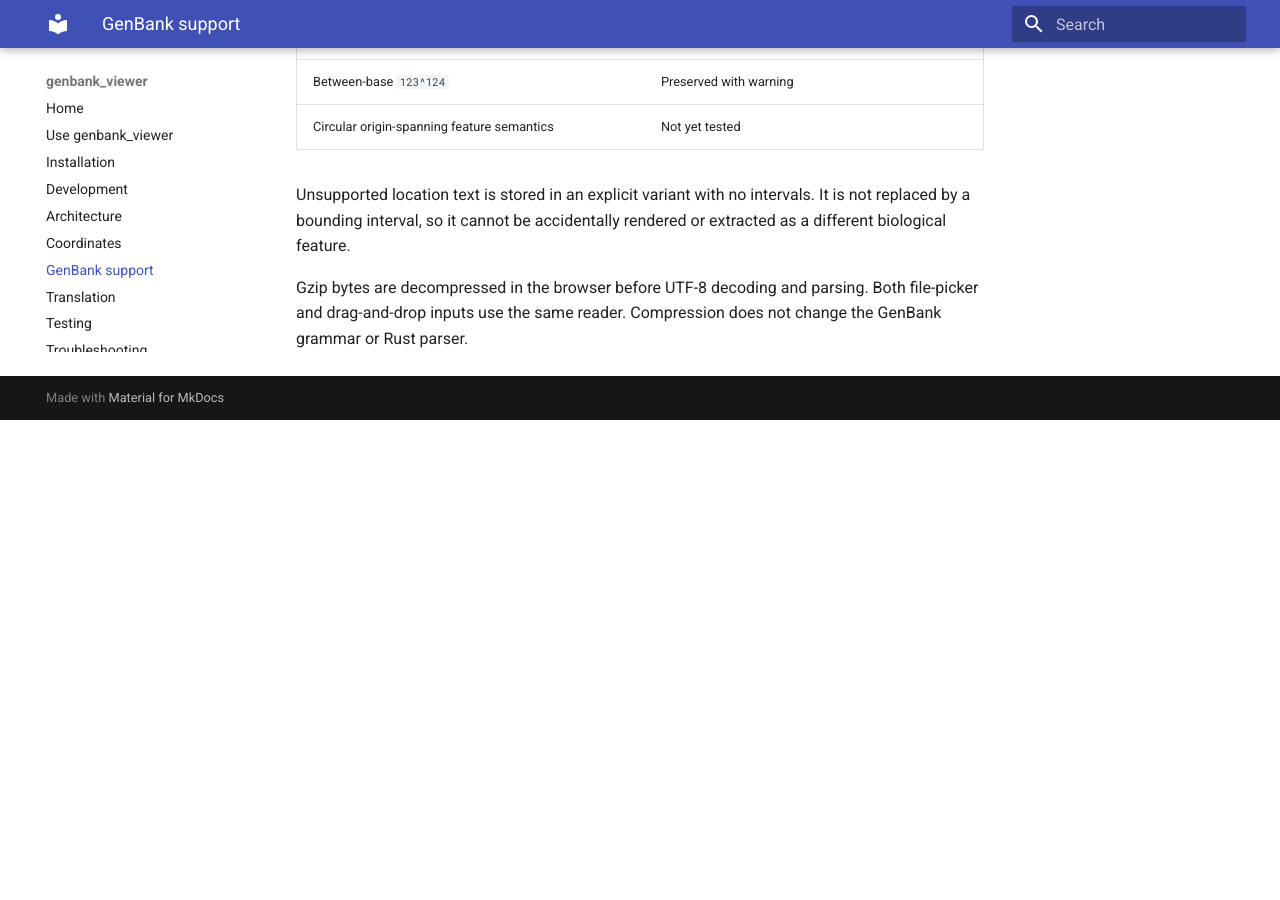
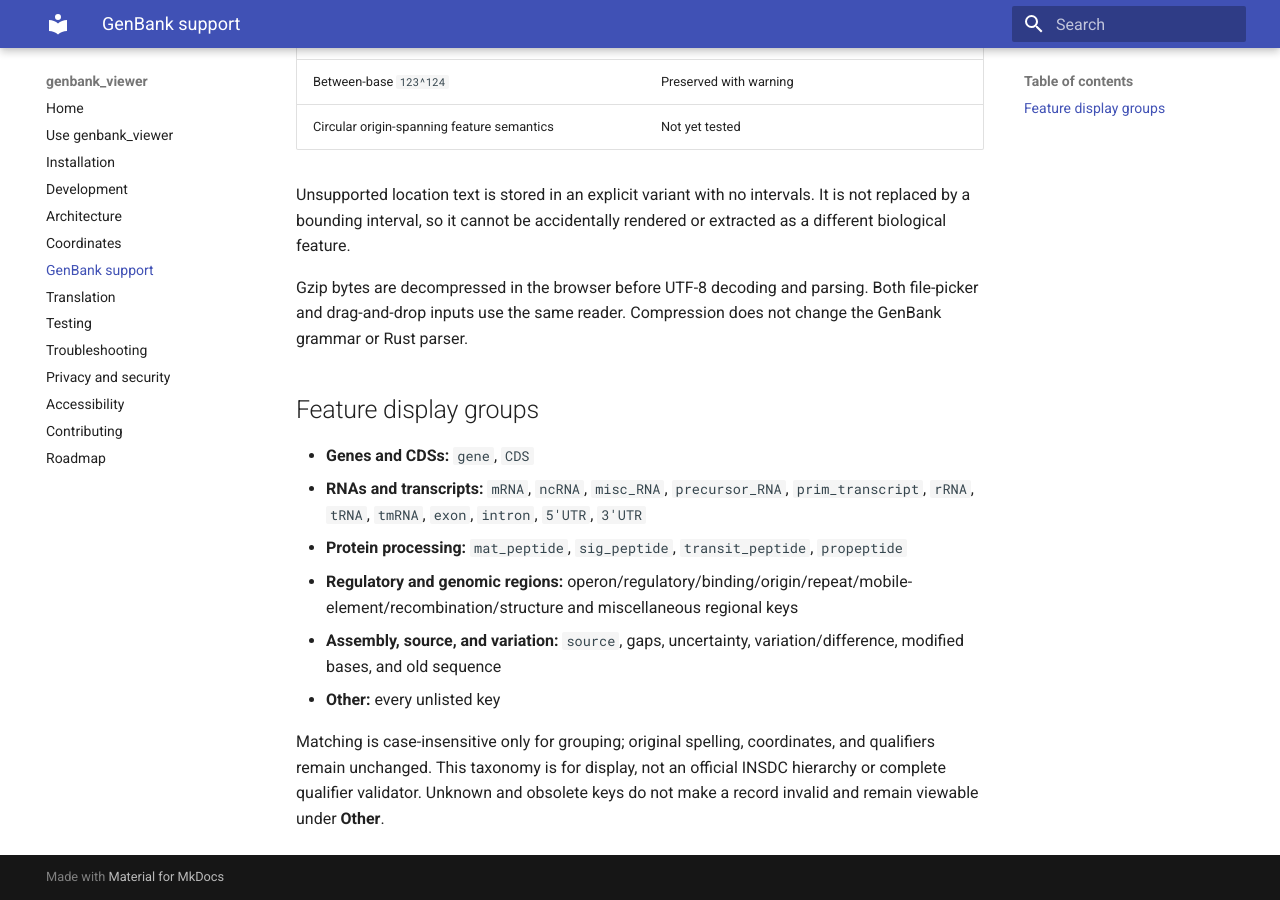
Before and after one commit to linsalrob/genbank_viewer, an MkDocs documentation site: the page built from docs/genbank-support.md, in a window 1280 px wide and 900 px high, scrolled down 935 px. Built offline with MkDocs 1.6.1 and Material for MkDocs 9.7.7, drawn with Linux system fonts in a browser that asks for light colours; before the commit the page ends 1355 px from its top, so only the background shows below that.

Commit message:
docs: document grouped annotation tracks

```diff
--- a/docs/genbank-support.md
+++ b/docs/genbank-support.md
@@ -24,3 +24,14 @@
 Unsupported location text is stored in an explicit variant with no intervals. It is not replaced by a bounding interval, so it cannot be accidentally rendered or extracted as a different biological feature.
 
 Gzip bytes are decompressed in the browser before UTF-8 decoding and parsing. Both file-picker and drag-and-drop inputs use the same reader. Compression does not change the GenBank grammar or Rust parser.
+
+## Feature display groups
+
+- **Genes and CDSs:** `gene`, `CDS`
+- **RNAs and transcripts:** `mRNA`, `ncRNA`, `misc_RNA`, `precursor_RNA`, `prim_transcript`, `rRNA`, `tRNA`, `tmRNA`, `exon`, `intron`, `5'UTR`, `3'UTR`
+- **Protein processing:** `mat_peptide`, `sig_peptide`, `transit_peptide`, `propeptide`
+- **Regulatory and genomic regions:** operon/regulatory/binding/origin/repeat/mobile-element/recombination/structure and miscellaneous regional keys
+- **Assembly, source, and variation:** `source`, gaps, uncertainty, variation/difference, modified bases, and old sequence
+- **Other:** every unlisted key
+
+Matching is case-insensitive only for grouping; original spelling, coordinates, and qualifiers remain unchanged. This taxonomy is for display, not an official INSDC hierarchy or complete qualifier validator. Unknown and obsolete keys do not make a record invalid and remain viewable under **Other**.
```
Also changed, not shown: docs/accessibility.md (+2 -0 lines), docs/architecture.md (+8 -0 lines), docs/how-to-use-genbank_viewer.md (+13 -1 lines), docs/troubleshooting.md (+3 -0 lines), docs/assets/grouped-tracks-all.png (added), docs/assets/grouped-tracks-default.png (added).
